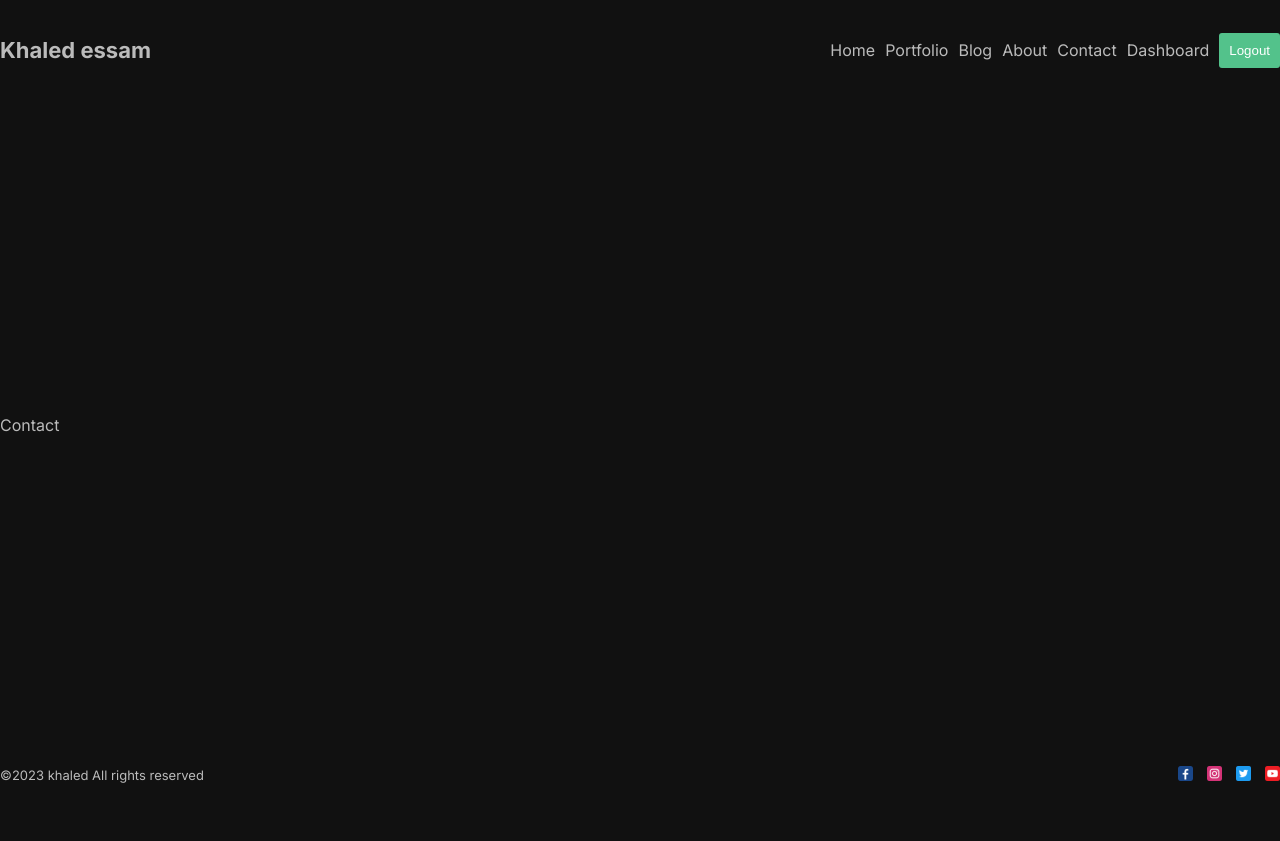
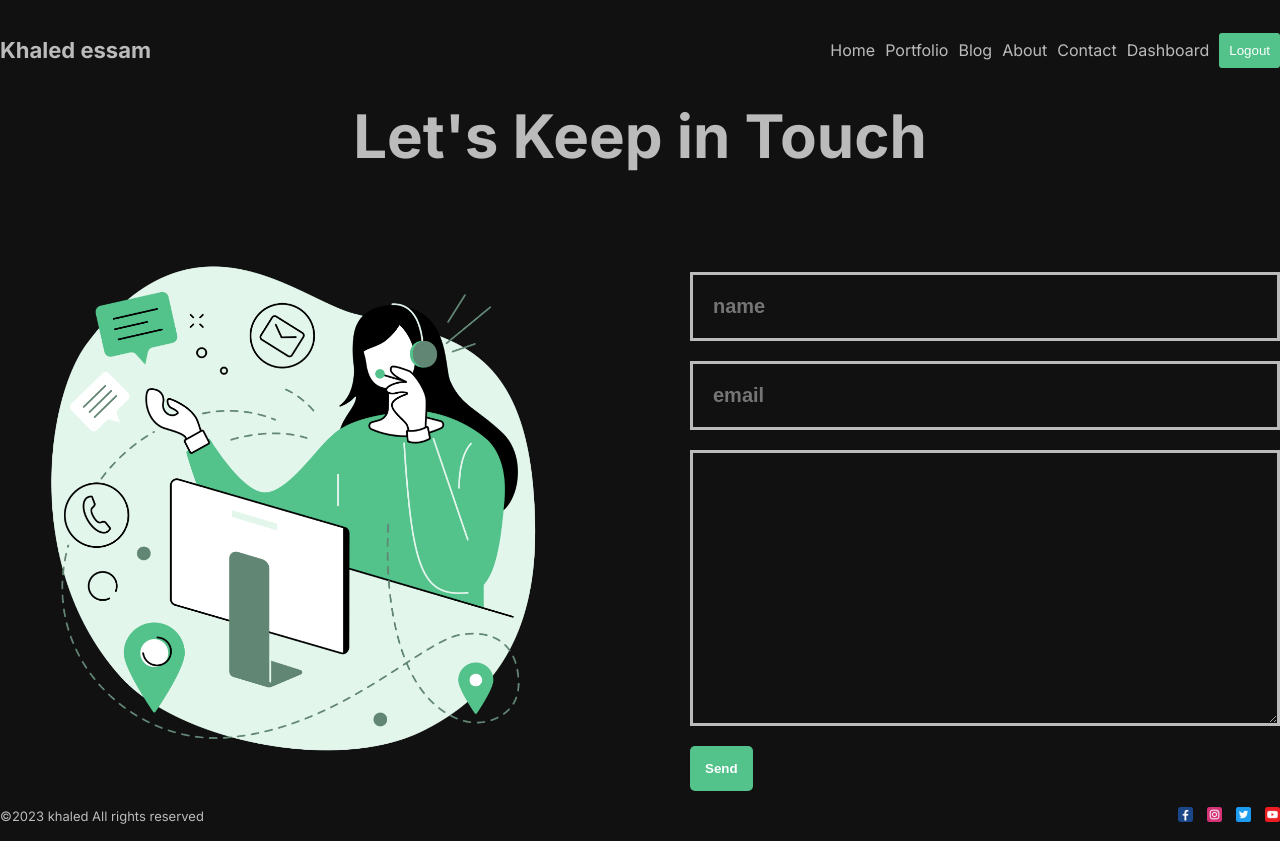
Before and after one commit to khaledx30/nextdemo, a Next.js app: page /contact in a window 1280 px wide. Before the commit the page ends 800 px from the top, so only its background shows below. Built offline with nearby package versions, Linux system fonts and the light colour scheme.

Commit message:
aboutPage

```diff
--- a/src/app/contact/page.jsx
+++ b/src/app/contact/page.jsx
@@ -1,4 +1,22 @@
+import Image from "next/image";
 import styles from "./page.module.css";
+import Button from "@/components/Button/Button";
 export default function Contact() {
-  return <div className={styles.container}>Contact</div>;
+  return (
+    <div className={styles.container}>
+      <h1 className={styles.title}>Let's Keep in Touch</h1>
+      <div className={styles.content}>
+        <div className={styles.imgContainer}>
+          <Image src="/contact.png" alt="" fill={true} className={styles.img} />
+        </div>
+
+        <form className={styles.form}>
+          <input type="text" placeholder="name" className={styles.input} />
+          <input type="text" placeholder="email" className={styles.input} />
+          <textarea className={styles.textArea} cols="30" rows="10"></textarea>
+          <Button url="#" text="Send" />
+        </form>
+      </div>
+    </div>
+  );
 }
--- a/src/app/contact/page.module.css
+++ b/src/app/contact/page.module.css
@@ -1,2 +1,53 @@
 .container {
 }
+
+.title {
+  font-size: 60px;
+  margin-bottom: 100px;
+  text-align: center;
+}
+
+.content {
+  display: flex;
+  gap: 100px;
+}
+
+.imgContainer {
+  flex: 1;
+  position: relative;
+  height: 500px;
+}
+
+.img {
+  object-fit: contain;
+}
+
+.form {
+  flex: 1;
+  display: flex;
+  flex-direction: column;
+  gap: 20px;
+}
+
+.input,
+.textArea {
+  padding: 20px;
+  background-color: transparent;
+  border: none;
+  outline: none;
+  color: #bbb;
+  border: 3px solid #bbb;
+  font-size: 20px;
+  font-weight: bold;
+}
+.img {
+  animation: formAnmation 3s infinite ease alternate;
+}
+@keyframes formAnmation {
+  from {
+    transform: translateY(-15px);
+  }
+  to {
+    transform: translateY(0px) scale(1.03);
+  }
+}
--- a/src/app/page.module.css
+++ b/src/app/page.module.css
@@ -13,7 +13,8 @@
 .img {
   width: 100%;
   height: 500px;
-  object-fit: cover;
+  object-fit: contain;
+  animation: imgAnmation 3s infinite ease alternate;
 }
 
 .title {
@@ -27,3 +28,12 @@
   font-size: 25px;
   font-weight: 300;
 }
+
+@keyframes imgAnmation {
+  from {
+    transform: translateY(-15px);
+  }
+  to {
+    transform: translateY(0px) scale(1.03);
+  }
+}
```
